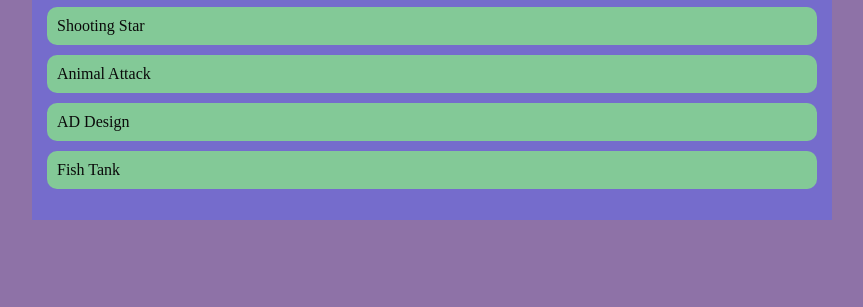
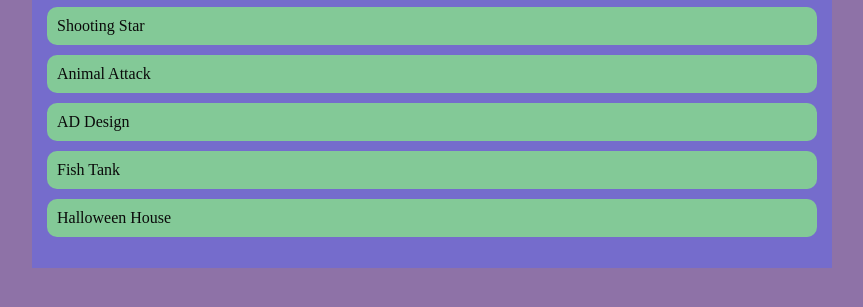
Before and after one commit to alexislombardo/alexislombardo.github.io, a plain HTML site: page portfolio.html in a window 1280 px wide. Shown: the part 397-704 px from the top of the page, without its empty margins (208-1071 px from the left). Drawn offline with Linux system fonts and the light colour scheme.

Commit message:
add to portfolio

```diff
--- a/portfolio.html
+++ b/portfolio.html
@@ -50,6 +50,9 @@
            <li>
                 <a href="https://www.khanacademy.org/computer-programming/spin-off-of-project-fish-tank/6012261261492224" target ="_blank" >Fish Tank</a>
            </li>
+           <li>
+                <a href="https://www.khanacademy.org/computer-programming/halloween-house/5155693408141312" target ="_blank" >Halloween House</a>
+           </li>
         </ul>
 
       </main>
```
